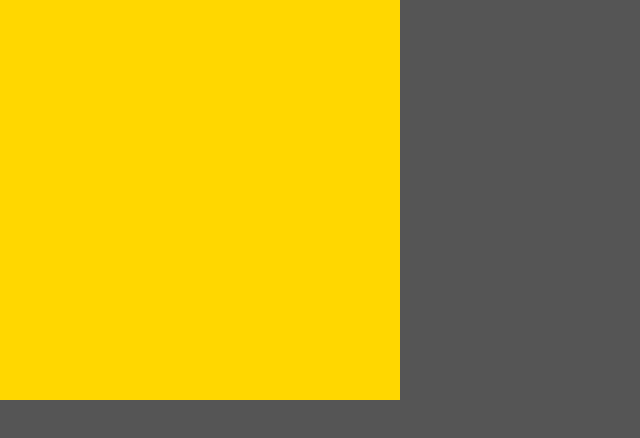
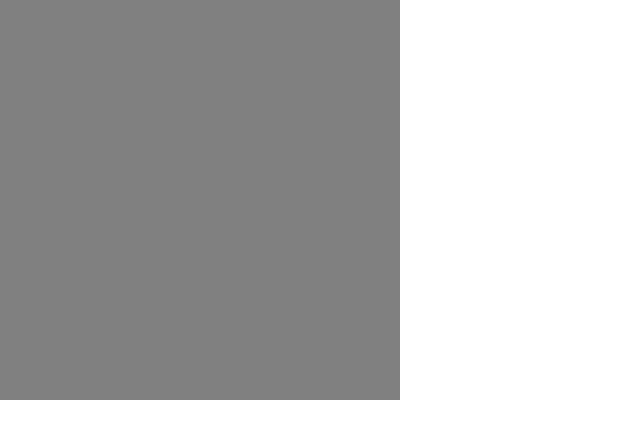
Before and after one commit to hij00/base_react, a React (Create React App) app: page / in a window 1280 px wide. Shown: the top 438 px of the page, without its empty margins (0-640 px from the left). Built offline with nearby package versions, Linux system fonts and the light colour scheme.

Commit message:
event_2 popup

```diff
--- a/src/App.js
+++ b/src/App.js
@@ -18,6 +18,7 @@
 import { MusicApp } from "./components/5_Music/MusicApp";
 import { ClassEvent } from "./components/6_Event/ClassEvent";
 import { EventEx_1 } from "./components/6_Event/EventEx_1";
+import { EventEx_2 } from "./components/6_Event/EventEx_2";
 import { FnEvent } from "./components/6_Event/FnEvent";
 import { menuDb, songDb, subjectDb, textDb, workDb } from "./db";
 import { GlobalStyled } from "./styles/GlobalStyled";
@@ -60,7 +61,8 @@
 
       {/* <ClassEvent /> */}
       {/* <FnEvent /> */}
-      <EventEx_1 />
+      {/* <EventEx_1 /> */}
+      <EventEx_2 />
     </>
   );
 };
--- a/src/components/6_Event/EventEx_1.js
+++ b/src/components/6_Event/EventEx_1.js
@@ -1,37 +1,30 @@
 import { useState } from "react";
 import styled from "styled-components";
 
-const Wrap = styled.div`
-  height: 100vh;
-  background-color: #555;
-`;
 const Box = styled.div`
-  width: 400px;
-  height: 400px;
-  /* background-color: lightblue; */
+  width: 300px;
+  height: 300px;
   background-color: ${(props) => props.bgColor};
 `;
-// 스타일은 컴포넌트 => 프롭스를 받아올수있음 => 프롭스를 이용해 변경
-//
 
 export const EventEx_1 = () => {
-  // const [color, setColor] = useState("gold")
-  //   ========================
-  const [color, setColor] = useState("gold");
+  const [color, setColor] = useState("teal");
   const [bool, setBool] = useState(true);
-  const handleColor = () => {
-    if (bool === true) {
+  //   bool의 값이 true라고 알리고 시작?
+
+  const handleClick = () => {
+    // setColor("gold");
+
+    // 반복==============
+    if (bool) {
+      setColor("gold");
+      setBool(false);
+    } else if (!bool) {
       setColor("teal");
-      setBool(false);
-    } else if (bool === false) {
-      setColor("gold");
       setBool(true);
     }
   };
 
-  return (
-    <Wrap>
-      <Box bgColor={color} onClick={handleColor}></Box>
-    </Wrap>
-  );
+  //   return <Box bgColor={"gold"} onClick={handleClick}></Box>;
+  return <Box bgColor={color} onClick={handleClick}></Box>;
 };
--- /dev/null
+++ b/src/components/6_Event/EventEx_2.js
@@ -0,0 +1,40 @@
+import { useState } from "react";
+import styled from "styled-components";
+
+// 팝업이벤트
+const Box = styled.div`
+  width: 400px;
+  height: 400px;
+  background-color: gray;
+`;
+const PopUp = styled.div`
+  width: 250px;
+  height: 500px;
+  background-color: white;
+  border: 3px solid black;
+  position: absolute;
+  top: 100px;
+  left: 300px;
+  display: ${(props) => props.show};
+`;
+
+export const EventEx_2 = () => {
+  const [show, setShow] = useState("none");
+  const [bool, setBool] = useState(true);
+
+  const handleShow = () => {
+    setShow("block");
+  };
+  const handleClose = () => {
+    setShow("none");
+  };
+
+  return (
+    <>
+      <Box onClick={handleShow}></Box>
+      <PopUp show={show} onClick={handleClose}></PopUp>
+    </>
+  );
+};
+
+// 박스를 클릭하면 팝업창이 뜨고 팝업창 클릭하면 팝업창 사라지는 => 팝업의 디스플레이!
```
